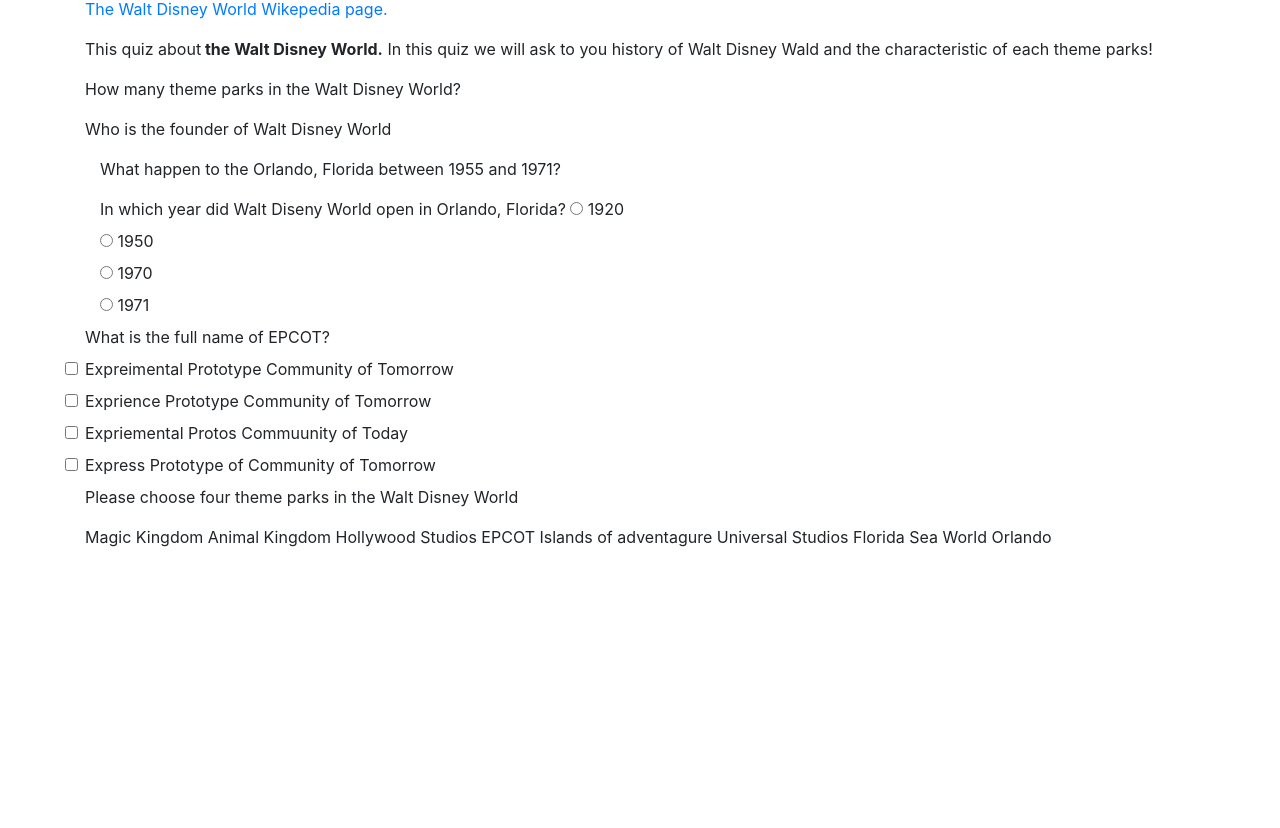
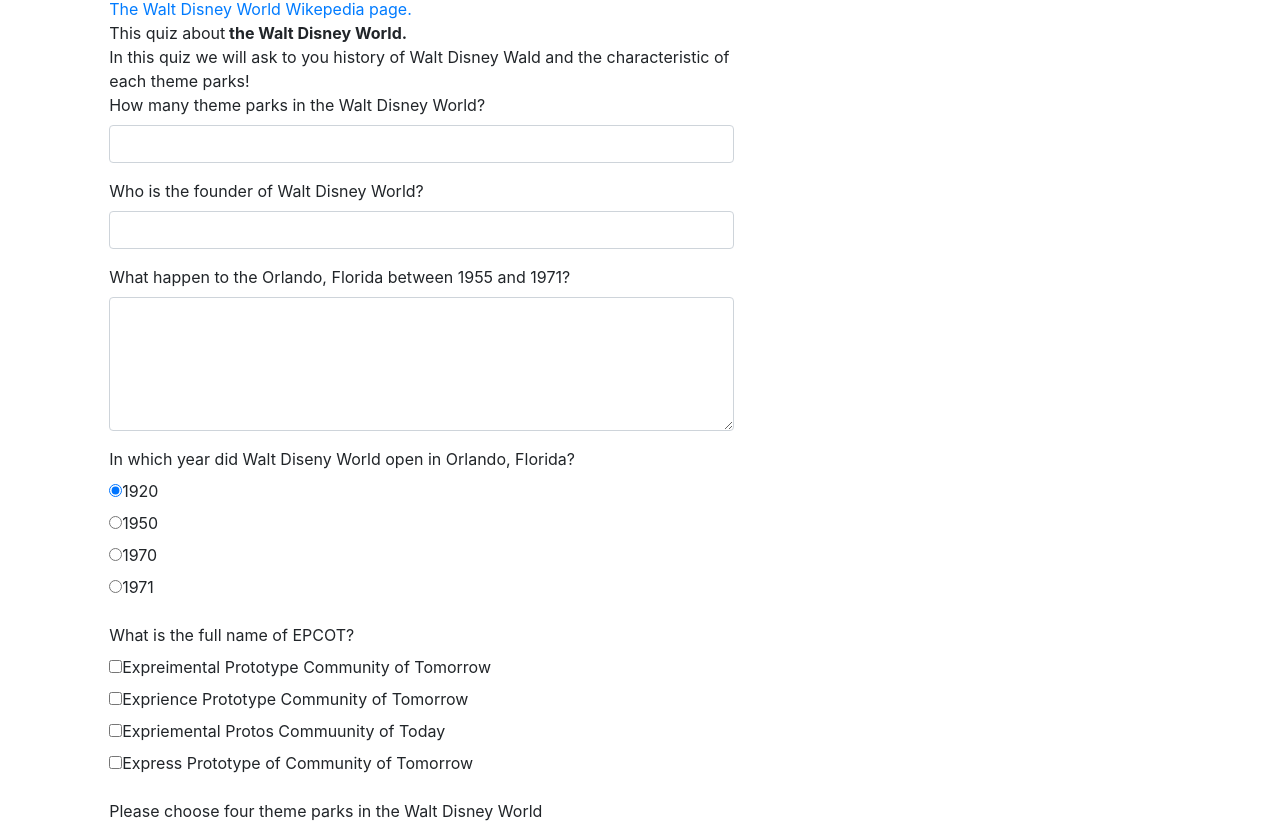
Before and after one commit to jamesmin94/bootstrap-forms, a plain HTML site: page index.html in a window 1280 px wide. Shown: the part 59-887 px from the top of the page. Before the commit the page ends 800 px from the top, so only its background shows below. Drawn offline with nearby package versions, Linux system fonts and the light colour scheme.

Commit message:
Add files via upload

```diff
--- a/index.html
+++ b/index.html
@@ -2,106 +2,103 @@
 <html>
 <head>
 <meta charset="utf-8">
+<meta name="viewport" content="width=device-width, initial-scale=1.0">
 <title>The Quiz of Walt Disney World</title>
 <link rel="stylesheet" href="css/bootstrap.min.css">
-
+<script src="js/jquery-slim.min.js"></script>
+<script src="js/popper.min.js"></script>
+<script src="js/bootstrap.min.js"></script>
 
 </head>
 <body>
-<div class="container">
-  <h1>The Quiz of Walt Disney World</h1>
-  <p class="link"><a href="https://en.wikipedia.org/wiki/Walt_Disney_World"> The Walt Disney World Wikepedia page.</a></p>
-    <p> This quiz about<strong> the Walt Disney World.</strong> In this quiz we will ask to you history of Walt Disney Wald and the characteristic of each theme parks!</p>
-</div>
-<div class="container 1">
   <div class="row">
-    <div class="col-sm-5 col-md-5 col-lg-5">
-  <p>How many theme parks in the Walt Disney World?</p>
-  <p>Who is the founder of Walt Disney World</p>
-  </div>
-  </div>
-<div class="container 3">
-  <p> What happen to the Orlando, Florida between 1955 and 1971?</p>
-  </div>
-<div class="container 4">
-  <label> In which year did Walt Diseny World open in Orlando, Florida?
-  <input type="radio" name="year" value"1920"> 1920
-</label>
-</div>
-  <div class="container 4">
-    <label>
-      <input type="radio" name="year" value"1950"> 1950
-    </label>
-  </div>
-
-  <div class="container 4">
-    <label>
-      <input type="radio" name="year" value"1970"> 1970
-    </label>
-  </div>
-
-  <div class="container 4">
-    <label>
-      <input type="radio" name="year" value"1971" > 1971
-    </label>
-  </div>
-  <div claass="container 6">
-      <label> What is the full name of EPCOT?
-      </label>
+  <div class="col-sm-1"></div>
+  <div class="col-sm-6">
+    <h1>The Quiz of Walt Disney World</h1>
+    <div>
+    <a href="https://en.wikipedia.org/wiki/Walt_Disney_World"> The Walt Disney World Wikepedia page.</a>
     </div>
-
-    <div claass="container 6">
-        <label class "full name">
-          <input class="form-check-input" type="checkbox">Expreimental Prototype Community of Tomorrow
-        </label>
+    <div>
+    This quiz about<strong> the Walt Disney World.</strong>
+    </div>
+    <div>
+    In this quiz we will ask to you history of Walt Disney Wald and the characteristic of each theme parks!
+    </div>
+    <form>
+      <div class="form-group">
+        <label for="q1">How many theme parks in the Walt Disney World?</label>
+        <input type="text" name="question1" class="form-control" id="q1">
       </div>
 
-      <div claass="container 6">
-          <label class "full name">
-            <input class="form-check-input" type="checkbox">Exprience Prototype Community of Tomorrow
-          </label>
+      <div class="form-group">
+        <label for="q2">Who is the founder of Walt Disney World?</label>
+        <input type="text" name="question2" class="form-control" id="q2">
+      </div>
+
+      <div class="form-group">
+        <label for="q3">What happen to the Orlando, Florida between 1955 and 1971?</label>
+        <textarea class="form-control" name="question3" rows="5" id="q3"></textarea>
+      </div>
+
+      <label>In which year did Walt Diseny World open in Orlando, Florida?</label>
+      <div class="form-group">
+        <div class="radio">
+          <label><input type="radio" name="q4a" value="1" checked>1920</label>
         </div>
+        <div class="radio">
+          <label><input type="radio" name="q4a" value="2">1950</label>
+        </div>
+        <div class="radio">
+          <label><input type="radio" name="q4a" value="3">1970</label>
+        </div>
+        <div class="radio">
+          <label><input type="radio" name="q4a" value="4">1971</label>
+        </div>
+      </div>
 
-        <div claass="container 6">
-            <label class "full name">
-              <input class="form-check-input" type="checkbox"> Expriemental Protos Commuunity of Today
-            </label>
+      <label>What is the full name of EPCOT?</label>
+        <div class="form-group">
+          <div class="checkbox">
+            <label><input type="checkbox" name="q5a" value="1">Expreimental Prototype Community of Tomorrow</label>
           </div>
+          <div class="checkbox">
+            <label><input type="checkbox" name="q5a" value="2">Exprience Prototype Community of Tomorrow</label>
+          </div>
+          <div class="checkbox">
+            <label><input type="checkbox" name="q5a" value="3">Expriemental Protos Commuunity of Today</label>
+          </div>
+          <div class="checkbox">
+            <label><input type="checkbox" name="q5a" value="4">Express Prototype of Community of Tomorrow</label>
+          </div>
+      </div>
 
-          <div claass="container 6">
-              <label class "full name">
-                <input class="form-check-input" type="checkbox"> Express Prototype of Community of Tomorrow
-              </label>
-            </div>
+      <div class="form-group">
+        <label for="q6">Please choose four theme parks in the Walt Disney World</label>
+        <textarea class="form-control" name="question6" rows="4" id="q6"></textarea>
+      </div>
 
+      <div class="form-group">
+        <label for="q7">Magic Kingdom Animal Kingdom Hollywood Studios EPCOT Islands of adventagure Universal Studios Florida Sea World Orlando</label>
+        <select multiple class="form-control" name="question7" id="q7">
+          <option value="1">Magic Kingdom </option>
+          <option value="2">Animal Kingdom </option>
+          <option value="3">Hollywood Studios</option>
+          <option value="4">EPCOT</option>
+          <option value="5">Islands of adventagure</option>
+          <option value="6">Universal Studios Florida</option>
+          <option value="7">Sea World Orlando</option>
+        </select>
+      </div>
 
+      <div class="form-group">
+        <button type="submit" value="submit" class="btn btn-primary">Submit Answers</button>
+        <button type="button" value="reset" class="btn">Start Over</button>
 
+      </div>
+
+    </form>
   </div>
-<div class="container 5">
-  <p>Please choose four theme parks in the Walt Disney World</p>
-  <p>Magic Kingdom Animal Kingdom Hollywood Studios EPCOT Islands of adventagure Universal Studios Florida Sea World Orlando</p>
-
-
-
-
-
-
-
-
-
-
-
-
-
-
-
-
-
-
-
-
-<script src="jquery-slim.min.js"></script>
-<script src="popper.min.js"></script>
-<script src="bootstrap.min.js"></script>
+  <div class="col-sm-3"></div>
+  </div>
 </body>
 </html>
```
